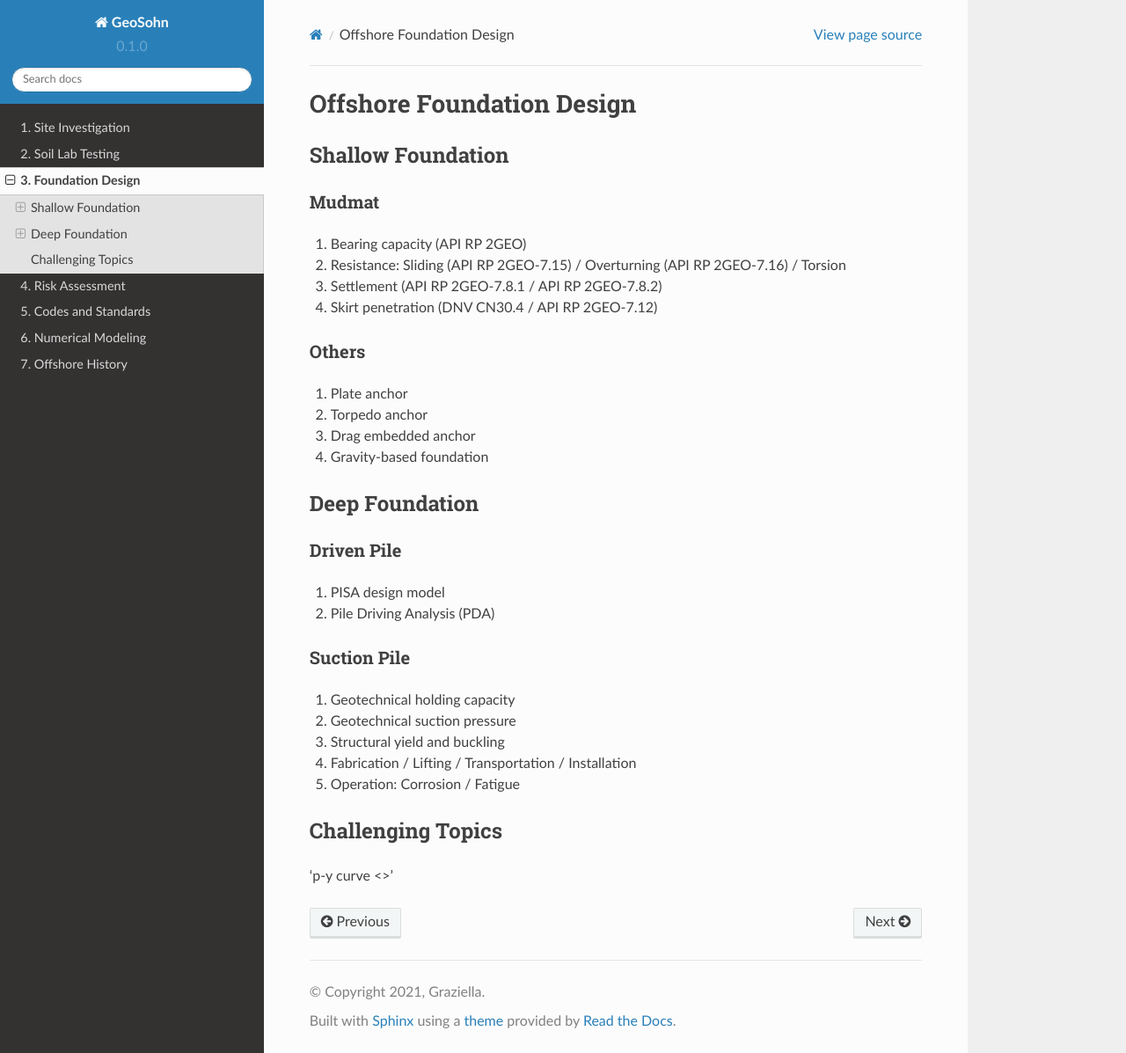
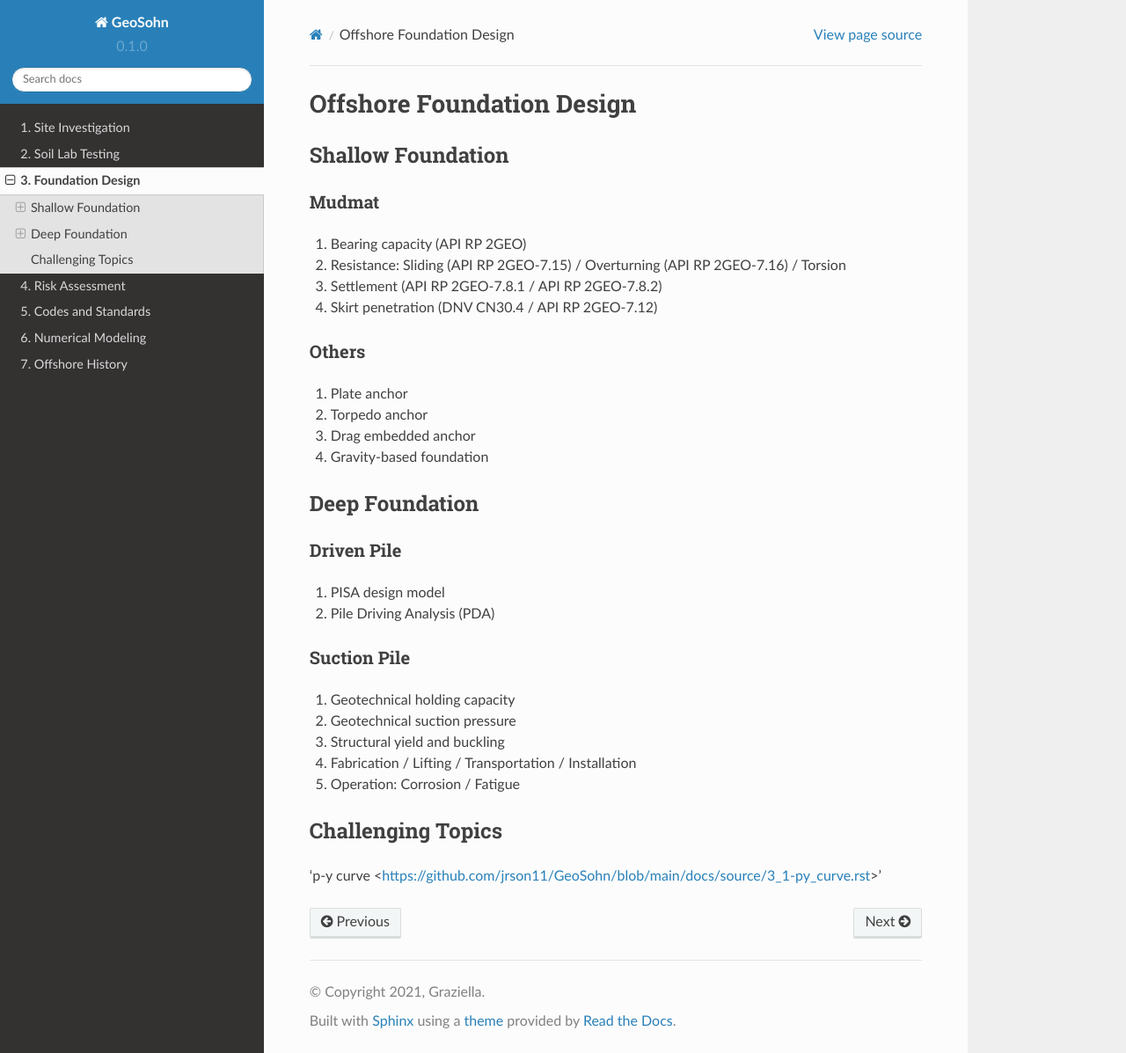
Before and after one commit to jrson11/GeoSohn, a Sphinx documentation site: the page built from docs/source/3-Foundation_Design.rst, in a window 1280 px wide and 1197 px high. Shown: the whole window at 88% size. Built offline with Sphinx 7.4.7 and the Read the Docs theme 2.0.0, drawn with Linux system fonts in a browser that asks for light colours; some of the changed lines change nothing that is shown.

Commit message:
Update 3-Foundation_Design.rst

```diff
--- a/docs/source/3-Foundation_Design.rst
+++ b/docs/source/3-Foundation_Design.rst
@@ -43,4 +43,4 @@ Suction Pile
 Challenging Topics
 -------------------
 
-'p-y curve <>'
+'p-y curve <https://github.com/jrson11/GeoSohn/blob/main/docs/source/3_1-py_curve.rst>'
```
